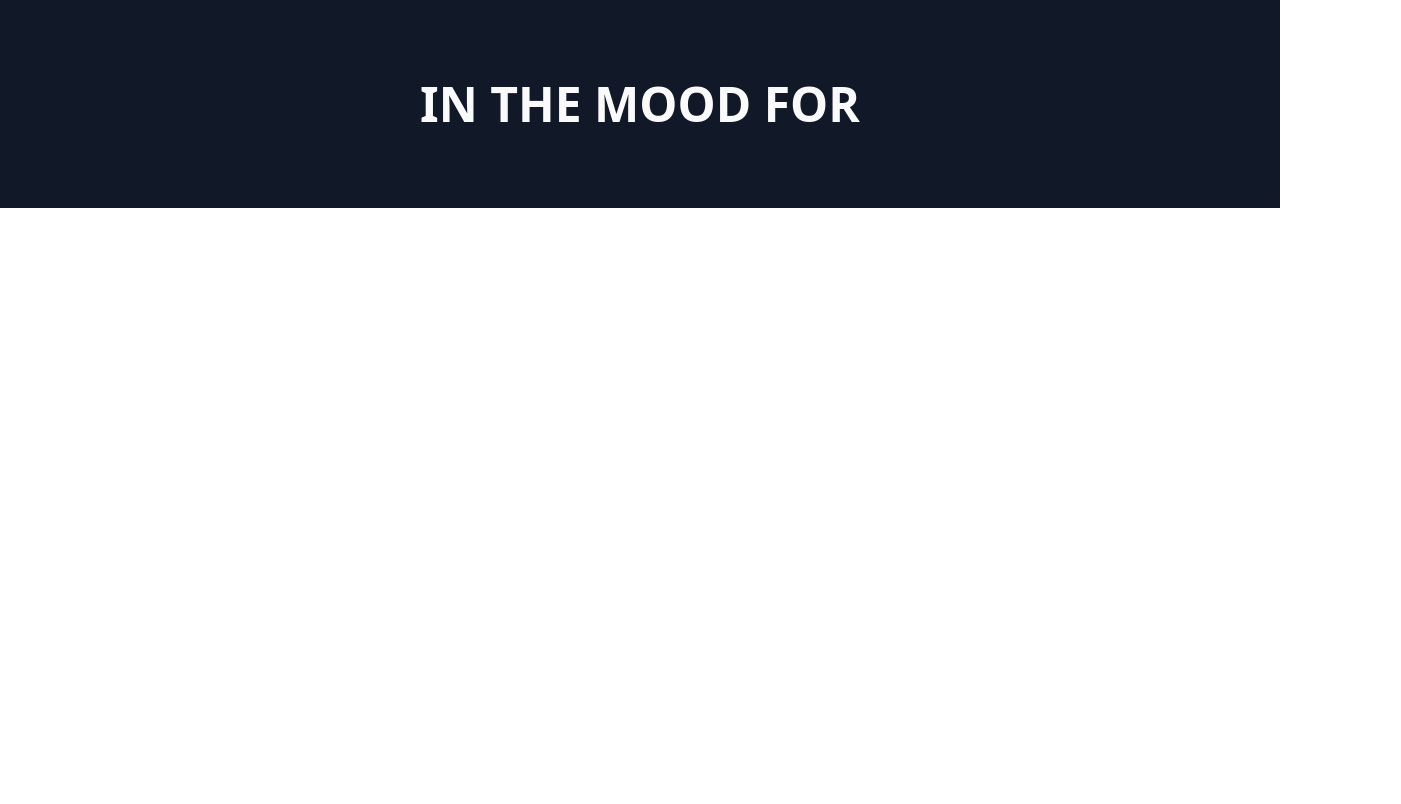
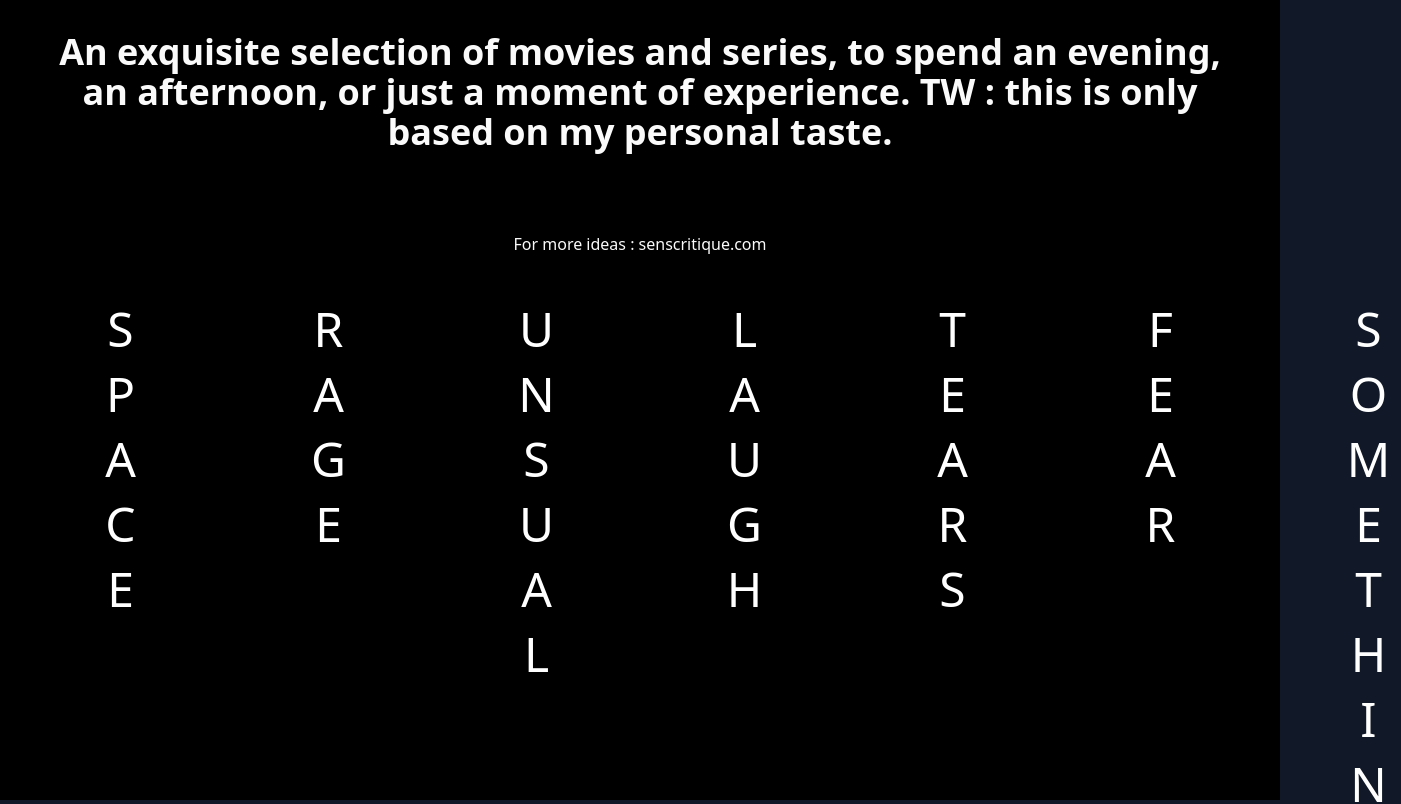
Before and after one commit to miazarre/in-the-mood-for, a React (Create React App) app: page / in a window 1280 px wide. Shown: the top 804 px of the page, 1401 px wide, since content can reach past the window. Built offline with nearby package versions, Linux system fonts and the light colour scheme.

Commit message:
Home page & mock up

```diff
--- a/src/App.js
+++ b/src/App.js
@@ -2,11 +2,43 @@ import './index.css';
 
 export default function App() {
   return (
-  <div class="bg-gray-900 flex content-center justify-center h-full">
-    <div class="my-20">
-      <h1 class="text-neutral-50 text-5xl font-bold uppercase">
-        In the Mood for
-      </h1>
+  <div className="bg-customBackground h-screen">
+    <div className="mt-15 flex flex-col items-center justify-center h-full">
+        <h1 className="text-neutral-50 text-7xl font-bold uppercase text-center">
+          In the Mood for
+        </h1>
+          <p className="my-10 mx-10 text-neutral-50 text-4xl font-bold text-center">
+            An exquisite selection of movies and series, to spend an evening, an afternoon, or just a moment of experience.
+            TW : this is only based on my personal taste.
+          </p>
+          <a href='https://www.senscritique.com/' className="text-neutral-50 my-10 hover:text-teal-200">For more ideas : senscritique.com</a>
+        <div>
+            <div className="menu flex justify-between gap-x-40 mx-15 text-5xl">
+              <div className="menu-item">
+                <a href='https://www.senscritique.com/'className="text-white hover:text-fuchsia-500">Love</a>
+              </div>
+              <div className="menu-item">
+                <a href='https://www.senscritique.com/'className="text-white hover:text-blue-600">Space</a>
+              </div>
+              <div className="menu-item">
+                <a href='https://www.senscritique.com/' className="text-white hover:text-red-500">Rage</a>
+              </div>
+              <div className="menu-item">
+                <a href='https://www.senscritique.com/' className="text-white hover:text-lime-400">Unsual</a>
+              </div>
+              <div className="menu-item">
+                <a href='https://www.senscritique.com/' className="text-white hover:text-orange-600">Laugh</a>
+              </div>
+              <div className="menu-item">
+                <a href='https://www.senscritique.com/' className="text-white hover:text-sky-500">Tears</a>
+              </div>
+              <div className="menu-item">
+                <a href='https://www.senscritique.com/' className="text-white hover:text-purple-800">Fear</a>
+              </div><div className="menu-item">
+                <a href='https://www.senscritique.com/' className="text-white hover:text-rose-400">Something</a>
+              </div>
+           </div>
+        </div>
     </div>
   </div>
   )
--- a/src/index.css
+++ b/src/index.css
@@ -1,3 +1,13 @@
 @tailwind base;
 @tailwind components;
 @tailwind utilities;
+
+body {
+ @apply bg-gray-900 }
+
+
+.menu-item {
+    writing-mode: vertical-rl;
+    text-orientation: upright;
+    text-transform: uppercase;
+}
--- a/tailwind.config.js
+++ b/tailwind.config.js
@@ -4,7 +4,11 @@ module.exports = {
     "./src/**/*.{js,jsx,ts,tsx}",
   ],
   theme: {
-    extend: {},
+    extend: {
+      colors: {
+        customBackground: '#000',
+      }
+    },
   },
   plugins: [],
 }
```
